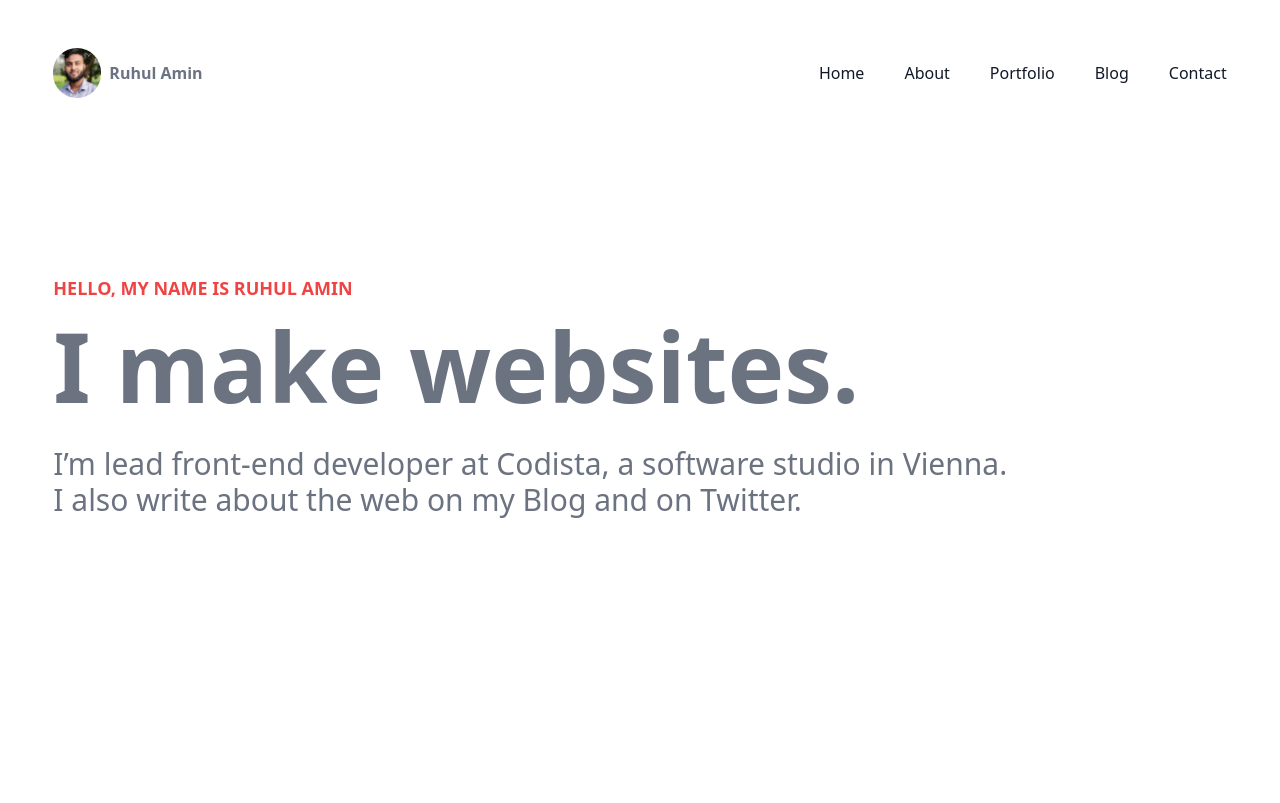
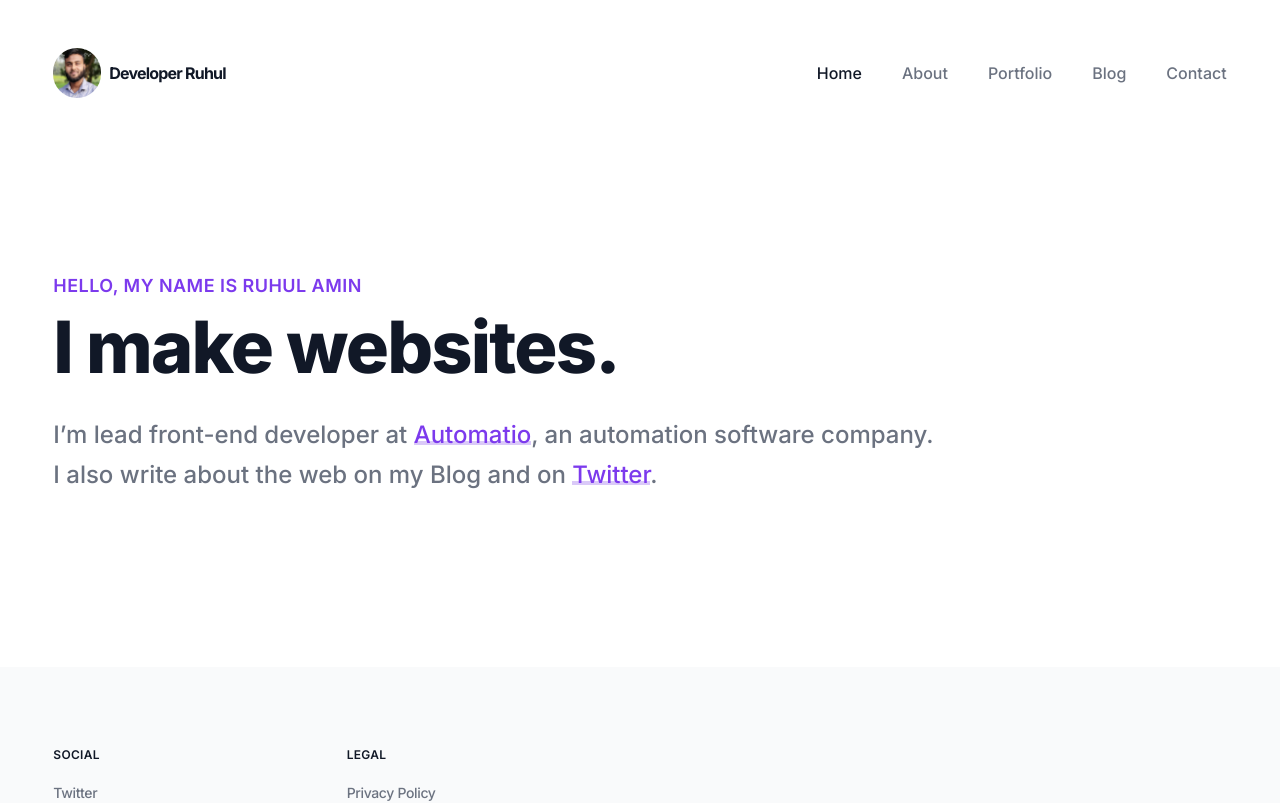
Before and after one commit to developerruhul/ruhulamin.dev, a React (Vite) app: page / in a window 1280 px wide. Shown: the top 803 px of the page. Built offline with nearby package versions, Linux system fonts and the light colour scheme.

Commit message:
feat: tweak all component to support Inter font

```diff
--- /dev/null
+++ b/src/components/brand/index.jsx
@@ -0,0 +1,18 @@
+import React from 'react';
+import { Link } from 'react-router-dom';
+import Profile from '../../images/ruhul/profile.jpg';
+
+const Brand = ({ className }) => {
+  return (
+    <Link
+      to='/'
+      aria-label='Go to homepage'
+      className={'flex items-center ' + className}
+    >
+      <img className='w-12 rounded-full mr-2' src={Profile} alt='Ruhul Amin' />
+      <span className='text-gray-900 font-bold tracking-tighter'>Developer Ruhul</span>
+    </Link>
+  );
+};
+
+export default Brand;
--- a/src/components/header/index.jsx
+++ b/src/components/header/index.jsx
@@ -1,24 +1,13 @@
 import React from 'react';
-import { Link } from 'react-router-dom';
-import Profile from '../../images/ruhul/profile.jpg';
+import Brand from '../brand';
+import NavMenu from './menu';
 import './style.css';
-import NavMenu from './menu';
 
 const Header = () => {
   return (
-    <header className='py-4 md:py-12'>
-      <div className='container flex items-center justify-between'>
-        <Link to='/' aria-label='Go to homepage' className='flex items-center'>
-          <img
-            className='w-12 rounded-full mr-2'
-            src={Profile}
-            alt='Ruhul Amin'
-          />
-          <span className='font-bold'>Ruhul Amin</span>
-        </Link>
-
-        <NavMenu />
-      </div>
+    <header className='container flex items-center justify-between py-4 md:py-12'>
+      <Brand />
+      <NavMenu />
     </header>
   );
 };
--- a/src/components/header/style.css
+++ b/src/components/header/style.css
@@ -1,3 +1,7 @@
 .nav__menu a {
-  @apply text-5xl mb-10 font-semibold text-white hover:underline md:text-gray-900 md:text-base md:mb-0 md:ml-8 lg:ml-10 md:font-medium ;
+  @apply text-5xl mb-10 font-semibold text-white md:text-base md:mb-0 md:ml-8 lg:ml-10 md:font-medium md:text-gray-500 hover:text-gray-900 transition-colors duration-200;
 }
+
+.nav__menu a.active {
+  @apply text-gray-900;
+}
--- a/src/components/hero/index.jsx
+++ b/src/components/hero/index.jsx
@@ -1,19 +1,30 @@
 import React from 'react';
+import { Link } from 'react-router-dom';
 import './style.css';
 
 const Hero = () => {
   return (
     <section className='hero pt-8 pb-16 lg:py-32'>
       <article className='flex flex-col'>
-        <h1 className='text-5xl font-semibold mb-3 sm:text-8xl sm:mb-8 font-taviraj'>
+        <h1 className='text-4xl sm:text-6xl lg:text-7xl leading-none font-extrabold tracking-tight text-gray-900 mb-3 sm:mb-8'>
           I make websites.
         </h1>
-        <h3 className='order-first mb-4 text-red-500 font-bold text-lg'>
-          HELLO, MY NAME IS RUHUL AMIN
+        <h3 className='order-first sm:text-lg sm:leading-snug font-semibold tracking-wide uppercase text-purple-600 mb-3'>
+          <Link to='/about'>HELLO, MY NAME IS RUHUL AMIN</Link>
         </h3>
-        <p className='text-2xl font-extralight md:text-3xl '>
-          I’m lead front-end developer at Codista, a software studio in Vienna.
-          <br className="hidden md:flex" /> I also write about the web on my Blog and on Twitter.
+        <p className='max-w-screen-lg text-lg sm:text-2xl sm:leading-10 font-medium mb-10 sm:mb-11 text-gray-500'>
+          I’m lead front-end developer at{' '}
+          <span className='underline-effect'>Automatio</span>, an automation
+          software company.
+          <br className='hidden md:flex' /> I also write about the web on my
+          Blog and on{' '}
+          <a
+            href='https://twitter.com/ruhulamindev'
+            className='underline-effect'
+          >
+            Twitter
+          </a>
+          .
         </p>
       </article>
     </section>
--- a/src/index.css
+++ b/src/index.css
@@ -3,9 +3,23 @@
 @tailwind utilities;
 
 @layer base {
-  @import url('https://fonts.googleapis.com/css2?family=Taviraj:wght@400;500;600;700&display=swap');
+  html {
+    font-family: Inter, ui-sans-serif, system-ui;
+    line-height: 1.5;
+  }
 }
 
 .container {
   @apply max-w-7xl mx-auto w-11/12;
 }
+
+.underline-effect {
+  transition: 0.1s all ease;
+  @apply text-purple-600;
+  box-shadow: rgb(255, 255, 255) 0px -0.166667em 0px 0px inset,
+    rgba(182, 148, 241, 50%) 0px -0.333333em 0px 0px inset;
+}
+.underline-effect:hover {
+  box-shadow: rgb(255, 255, 255) 0px -0.166667em 0px 0px inset,
+    rgba(182, 148, 241, 50%) 0px -0.533333em 0px 0px inset;
+}
--- a/src/pages/home/index.jsx
+++ b/src/pages/home/index.jsx
@@ -1,15 +1,17 @@
 import React from 'react';
+import Footer from '../../components/footer';
 import Header from '../../components/header';
 import Hero from '../../components/hero';
 
 const Home = () => {
   return (
-    <>
+    <div className="flex flex-col min-h-screen">
       <Header />
-      <main className='main container'>
+      <main className='main container flex-auto flex-grow flex-shrink-0 '>
         <Hero />
       </main>
-    </>
+      <Footer />
+    </div>
   );
 };
 
```
